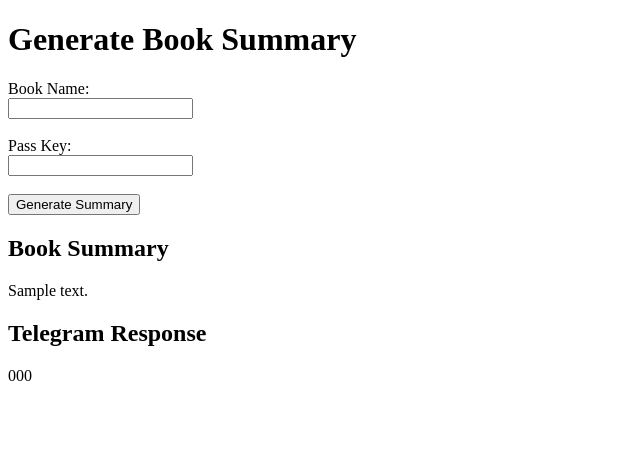
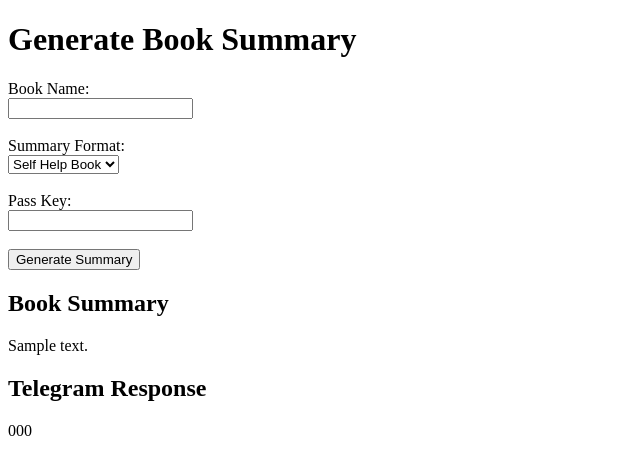
Before and after one commit to MohammedFarzin/book-summarization, a FastAPI app: template templates/home.html in a window 1280 px wide. Shown: the top 475 px of the page, without its empty margins (0-640 px from the left). Run offline with FastAPI, Linux system fonts and the light colour scheme; the template is opened without the code that fills it: most values are stand-ins (such as "Sample title", 1, 10 or a date in 2020).

Commit message:
feat: add option for choosing multiple summary formats

```diff
--- a/app.py
+++ b/app.py
@@ -24,46 +24,69 @@ app = FastAPI()
 # Set up templates directory
 templates = Jinja2Templates(directory="templates")
 
-def chat_template_creation(book_name):
+def chat_template_creation(book_name, format_type):
+    if format_type == 'format1':
+        content = f"""
+            Generate a summary of the book {book_name} with the following format:
+            *Book Name* by *Author Name*
+
+            *Overview*
+            Provide a brief overview of the book's content and main themes.
+
+            *Principal Insights*
+            1. Key Insight 1
+            2. Key Insight 2
+            3. Key Insight 3
+            4. Key Insight 4
+            5. Key Insight 5
+            6. Key Insight 6
+            7. Key Insight 7
+
+            *Application in Practical Life*
+            - Application Point 1
+            - Application Point 2
+            - Application Point 3
+            - Application Point 4
+            - Application Point 5
+
+            *Related Readings*
+            - _Related Book 1_ and brief description
+            - _Related Book 2_ and brief description
+            - _Related Book 3_ and brief description
+            - _Related Book 4_ and brief description
+
+            *Final Thoughts*
+            _Provide concluding thoughts on the book_.
+
+            Include the formatting symbols as specified in the format. Ensure the final thoughts content starts and ends with a underscore symbol. Enusre to use a single asterisk (*) for highlighting the subheadings and other keywords instead of ##. Give the summary with specified format as a python string
+            Don't use double asterisks, use only single asterisks for highlighting the text.
+        """
+    elif format_type == 'format2':
+        content = f"""
+    Generate a summary of the book {book_name} with the following format:
+    *Book Name* by *Author Name*
+
+    *Summary*
+    Provide a brief summary of the book's content, main themes, and key insights in two paragraphs.
+
+    *Thougths*
+    _Provide message obtained or concluding thoughts on the book_.
+
+    *Related Readings*
+    - _Related Book 1_ and brief description
+    - _Related Book 2_ and brief description
+    - _Related Book 3_ and brief description
+    - _Related Book 4_ and brief description
+
+    Include the formatting symbols as specified in the format. Ensure to use a single asterisk (*) for highlighting the subheadings and other keywords instead of ##. Provide the summary with specified format as a python string. Don't use double asterisks, use only single asterisks for highlighting the text.
+"""
+    # Add more formats as needed
+    # format3, format4, format5
+
     messages = [
         {
             "role": "system",
-            "content": f"""
-                    Generate a summary of the book {book_name} with the following format:
-                                *Book Name* by *Author Name*
-
-                                *Overview*
-                                Provide a brief overview of the book's content and main themes.
-
-                                *Principal Insights*
-                                1. Key Insight 1
-                                2. Key Insight 2
-                                3. Key Insight 3
-                                4. Key Insight 4
-                                5. Key Insight 5
-                                6. Key Insight 6
-                                7. Key Insight 7
-
-                                *Application in Practical Life*
-                                - Application Point 1
-                                - Application Point 2
-                                - Application Point 3
-                                - Application Point 4
-                                - Application Point 5
-
-                                *Related Readings*
-                                - _Related Book 1_ and brief description
-                                - _Related Book 2_ and brief description
-                                - _Related Book 3_ and brief description
-                                - _Related Book 4_ and brief description
-
-                                *Final Thoughts*
-                                _Provide concluding thoughts on the book_.
-
-                                Include the formatting symbols as specified in the format. Ensure the final thoughts content starts and ends with a underscore symbol. Enusre to use a single asterisk (*) for highlighting the subheadings and other keywords instead of ##. Give the summary with specified format as a python string
-                                Don't use double asterisks, use only single asterisks for highlighting the text
-
-                                """
+            "content": content
         },
         {
             "role": "user",
@@ -71,6 +94,7 @@ def chat_template_creation(book_name):
         }
     ]
     return messages
+
 
 def summary_generation(messages):
     chat_completion = client.chat.completions.create(
@@ -111,13 +135,14 @@ async def form_get(request: Request):
 async def generate_summary(
     request: Request,
     book_name: str = Form(...),
+    format_type: str = Form(...),
     pass_key: str = Form(...)
 ):
     if not verify_pass_key(pass_key):
         return templates.TemplateResponse("home.html", {"request": request, "summary": None, "telegram_response": None, "error": "Invalid pass key. Please try again."})
 
     try:
-        chat_template = chat_template_creation(book_name)
+        chat_template = chat_template_creation(book_name, format_type)
         summary = summary_generation(chat_template)
         tg_response = send_message(TOKEN, CHANNEL_ID, summary)
         return templates.TemplateResponse("home.html", {"request": request, "summary": summary, "telegram_response": tg_response, "error": None})
--- a/templates/home.html
+++ b/templates/home.html
@@ -8,10 +8,20 @@
     <form action="/generate_summary/" method="post">
         <label for="book_name">Book Name:</label><br>
         <input type="text" id="book_name" name="book_name" required><br><br>
+
+        <label for="format_type">Summary Format:</label><br>
+        <select id="format_type" name="format_type" required>
+            <option value="format1">Self Help Book</option>
+            <option value="format2">Novel/Story</option>
+            <!-- Add more options for other formats -->
+        </select><br><br>
+
         <label for="pass_key">Pass Key:</label><br>
         <input type="password" id="pass_key" name="pass_key" required><br><br>
+
         <input type="submit" value="Generate Summary">
     </form>
+
 
     {% if error %}
         <p style="color: red;">{{ error }}</p>
```
